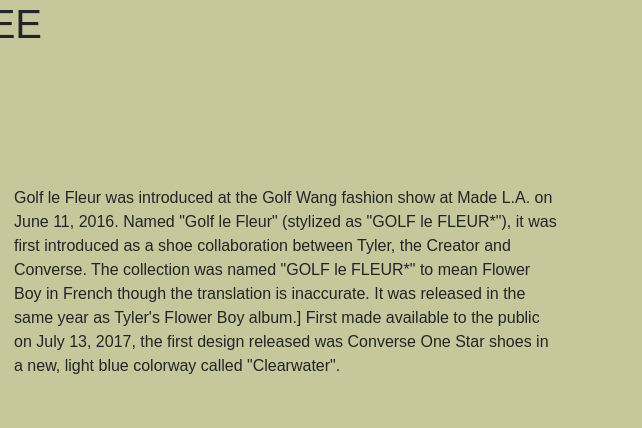
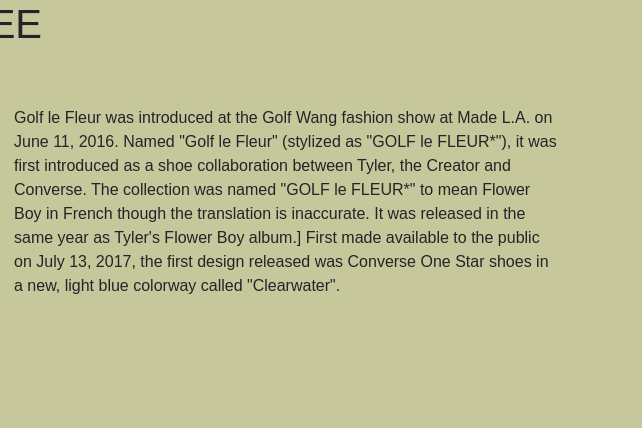
Before and after one commit to joelnzl/Tyler-Lopez-Joel, a plain HTML site: page fashion.html in a window 1280 px wide. Shown: the part 170-598 px from the top of the page, 638-1280 px from the left. Drawn offline with nearby package versions, Linux system fonts and the light colour scheme.

Commit message:
corrijo párrafos

```diff
--- a/fashion.html
+++ b/fashion.html
@@ -76,7 +76,7 @@
         </div>
 
         <div class="col">
-          <p class="fashionp">Golf le Fleur was introduced at the Golf Wang fashion show at Made L.A. on June 11, 2016.
+          <p>Golf le Fleur was introduced at the Golf Wang fashion show at Made L.A. on June 11, 2016.
               Named "Golf le Fleur" (stylized as "GOLF le FLEUR*"), it was first introduced as a shoe collaboration between Tyler,
               the Creator and Converse. The collection was named "GOLF le FLEUR*" to mean Flower Boy in French though the translation
               is inaccurate. It was released in the same year as Tyler's Flower Boy album.] First made available to the public on July 13, 2017,
--- a/style.css
+++ b/style.css
@@ -144,19 +144,8 @@
 
 
 
-.fashionp{
-    margin-left:0;
-    padding-left:0;
-    padding-top: 80px;
-
-}
-
 
 
 img{
     width:100%;
 }
-
-.tylerp{
-    padding-top:250px;
-}
```
